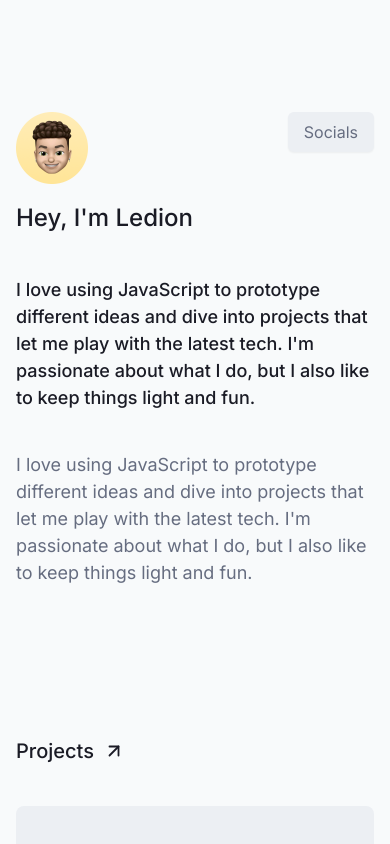
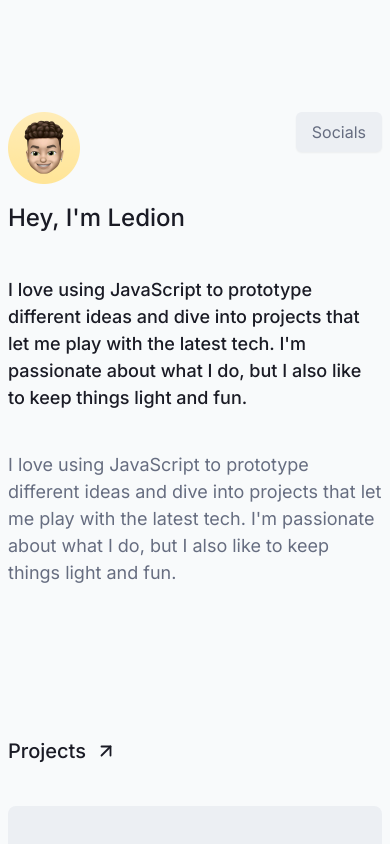
Before and after one commit to Ledionrestelica/portfolio, a Next.js app: page / in a window 390 px wide. Shown: the top 844 px of the page. Built offline with nearby package versions, Linux system fonts and the light colour scheme.

Commit message:
Fix overflow and styles

```diff
--- a/app/components/Projects.jsx
+++ b/app/components/Projects.jsx
@@ -56,7 +56,7 @@ const Projects = () => {
             whileInView={{ scale: 1, opacity: 1 }}
             transition={{ delay: 0.4, duration: 0.5 }}
             viewport={{ once: true }}
-            className="flex justify-center p-2 items-center aspect-video  bg-button rounded-lg"
+            className="flex justify-center w-full p-2 items-center aspect-video  bg-button rounded-lg"
           >
             <div className="relative w-full h-full">
               <Image
--- a/app/page.js
+++ b/app/page.js
@@ -5,7 +5,7 @@ import Projects from "./components/Projects";
 export default function Home() {
   return (
     <div>
-      <div className="mx-auto max-w-[1440px] px-4 md:px-2 md:container  mt-[112px]">
+      <div className="mx-auto max-w-[1440px] px-2 md:px-2 md:container  mt-[112px]">
         <Header />
         <Projects />
         <Experience />
```
